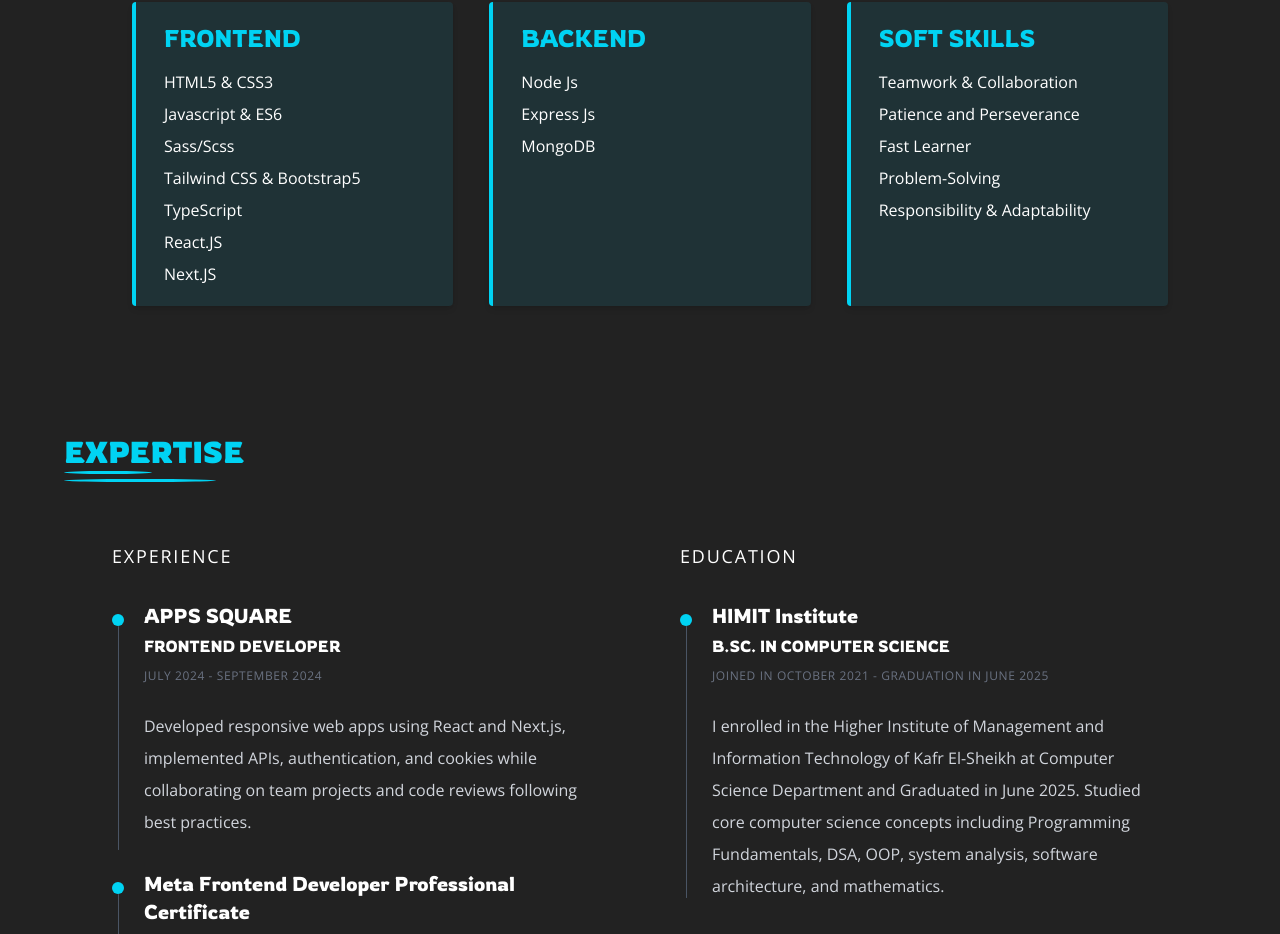
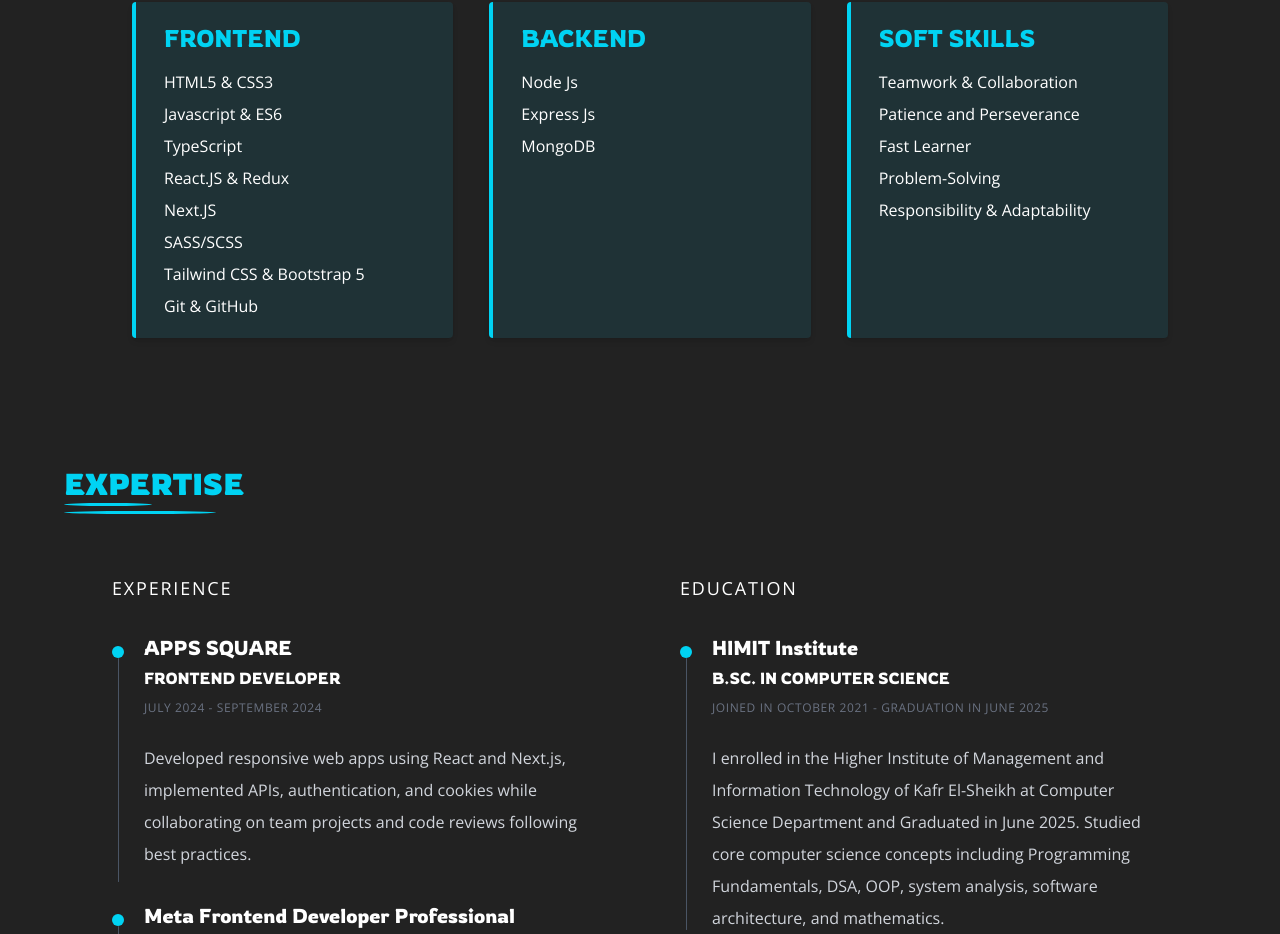
Before and after one commit to AliMahmoud26/My-Portfolio-In-Next.js, a Next.js app: page / in a window 1280 px wide. Shown: the part 914-1848 px from the top of the page. Built offline with nearby package versions, Linux system fonts and the light colour scheme.

Commit message:
first commit

```diff
--- a/src/app/components/Expertise.jsx
+++ b/src/app/components/Expertise.jsx
@@ -11,8 +11,8 @@ const Expertise = () => {
   return (
     <section className='expertise mt-20 py-12 px-8 md:px-12 lg:px-16' id='expertise'>
       <h1 className={`${rowdies.className} mb-2 relative text-3xl font-bold text-cyan-400`}>EXPERTISE</h1>
-      <div className="line-1 absolute bottom-[-36.75rem] left-[4rem] h-[0.2rem] w-[5.5rem] bg-cyan-400 rounded-[50%]"></div>
-      <div className="line-1 absolute bottom-[-37.25rem] left-[4rem] h-[0.2rem] w-[9.5rem] bg-cyan-400 rounded-[50%]"></div>
+      <div className="line-1 absolute bottom-[-38.75rem] left-[4rem] h-[0.2rem] w-[5.5rem] bg-cyan-400 rounded-[50%]"></div>
+      <div className="line-1 absolute bottom-[-39.25rem] left-[4rem] h-[0.2rem] w-[9.5rem] bg-cyan-400 rounded-[50%]"></div>
 
       <div className="mt-18 grid grid-cols-1 lg:grid-cols-2 gap-20 mx-12">
         {/* Experience Section */}
--- a/src/app/components/Navbar.jsx
+++ b/src/app/components/Navbar.jsx
@@ -32,7 +32,7 @@ const Navbar = () => {
       <div className="container mx-auto">
         <div className="flex justify-between items-center">
           <div className="logo">
-            <a href='#' className={`${rowdies.className} text-[2.5rem] text-white hover:text-cyan-300 transition-colors duration-300`}>Ali.</a>
+            <a href='#' className={`${rowdies.className} text-[2.5rem] text-white transition-colors duration-300`}>Ali.</a>
           </div>
 
           <button
@@ -51,7 +51,7 @@ const Navbar = () => {
               <li>
                 <a
                   href="#"
-                  className={`${rowdies.className} text-white hover:text-cyan-300 text-xl transition-colors duration-300`}
+                  className={`${rowdies.className} text-white hover:text-cyan-600 text-xl transition-colors duration-300`}
                   onClick={() => setNavbarOpen(false)}
                 >
                   Home
@@ -60,7 +60,7 @@ const Navbar = () => {
               <li>
                 <a
                   href="#skills"
-                  className={`${rowdies.className} text-white hover:text-cyan-300 text-xl transition-colors duration-300`}
+                  className={`${rowdies.className} text-white hover:text-cyan-600 text-xl transition-colors duration-300`}
                   onClick={() => setNavbarOpen(false)}
                 >
                   Skills
@@ -69,7 +69,7 @@ const Navbar = () => {
               <li>
                 <a
                   href="#expertise"
-                  className={`${rowdies.className} text-white hover:text-cyan-300 text-xl transition-colors duration-300`}
+                  className={`${rowdies.className} text-white hover:text-cyan-600 text-xl transition-colors duration-300`}
                   onClick={() => setNavbarOpen(false)}
                 >
                   Expertise
@@ -78,7 +78,7 @@ const Navbar = () => {
               <li>
                 <a
                   href="#projects"
-                  className={`${rowdies.className} text-white hover:text-cyan-300 text-[1.25rem] transition-colors duration-300`}
+                  className={`${rowdies.className} text-white hover:text-cyan-600 text-[1.25rem] transition-colors duration-300`}
                   onClick={() => setNavbarOpen(false)}
                 >
                   Projects
@@ -87,7 +87,7 @@ const Navbar = () => {
               <li>
                 <a
                   href="#contact"
-                  className={`${rowdies.className} text-white hover:text-cyan-300 text-xl transition-colors duration-300`}
+                  className={`${rowdies.className} text-white hover:text-cyan-600 text-xl transition-colors duration-300`}
                   onClick={() => setNavbarOpen(false)}
                 >
                   Contact
--- a/src/app/data/Data.jsx
+++ b/src/app/data/Data.jsx
@@ -6,11 +6,12 @@ export const skillsData = [
     skills: [
       "HTML5 & CSS3",
       "Javascript & ES6",
-      "Sass/Scss",
-      "Tailwind CSS & Bootstrap5",
       "TypeScript",
-      "React.JS",
-      "Next.JS"
+      "React.JS & Redux",
+      "Next.JS",
+      "SASS/SCSS",
+      "Tailwind CSS & Bootstrap 5",
+      "Git & GitHub",
     ],
   },
   {
--- a/src/app/layout.jsx
+++ b/src/app/layout.jsx
@@ -11,7 +11,7 @@ export const metadata = {
 
 export default function RootLayout({ children }) {
   return (
-    <html lang="en">
+    <html lang="en" style={{ scrollBehavior: "smooth" }}>
       <body
         className={openSans.className}
         style={{
```
